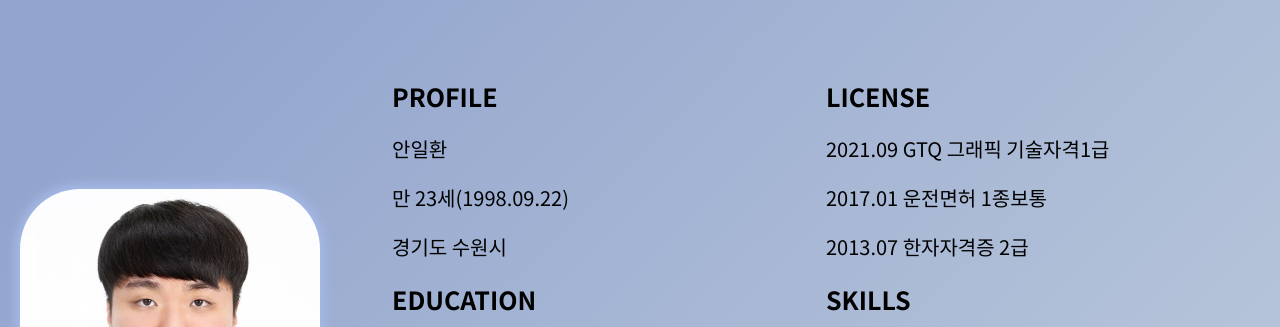
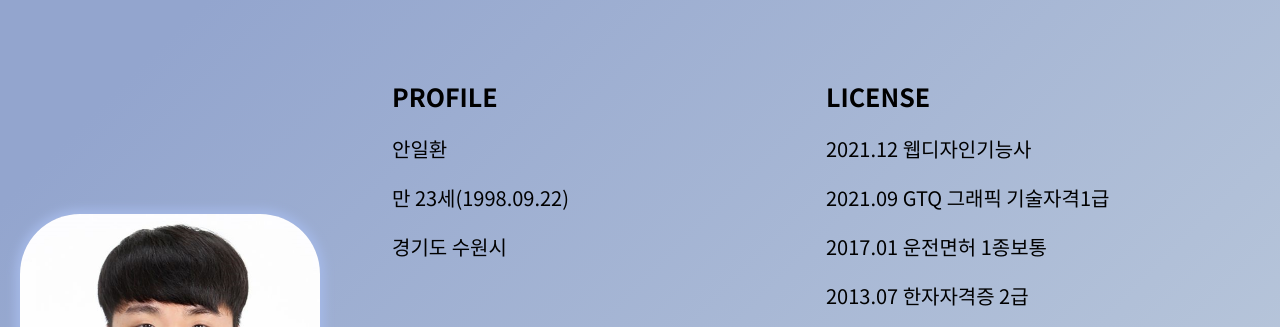
Before and after one commit to anilhwan/portfolio, a plain HTML site: page index.html in a window 1280 px wide. Shown: the part 960-1287 px from the top of the page. Drawn offline with Linux system fonts and the light colour scheme.

Commit message:
자격증추가

```diff
--- a/index.html
+++ b/index.html
@@ -113,6 +113,7 @@
                             </div>
                             <div class="license">
                                 <h3>license</h3>
+                                <p>2021.12 <span>웹디자인기능사</span></p>
                                 <p>2021.09 <span>GTQ 그래픽 기술자격1급</span></p>
                                 <p>2017.01 <span>운전면허 1종보통</span></p>
                                 <p>2013.07 <span>한자자격증 2급</span></p>
```
